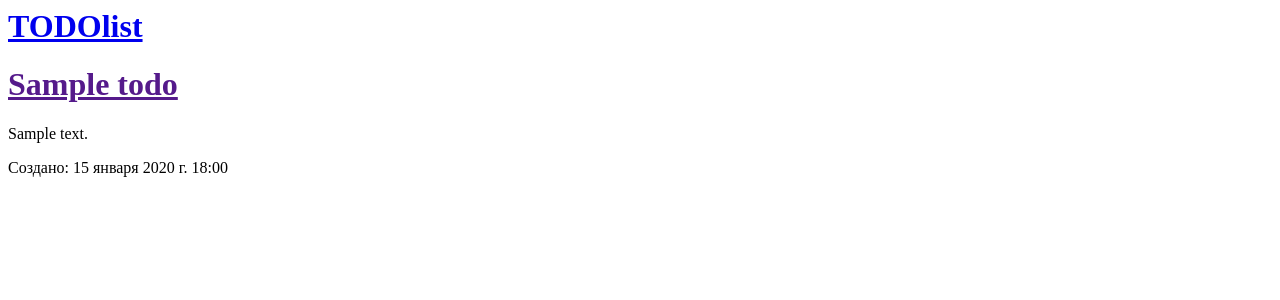
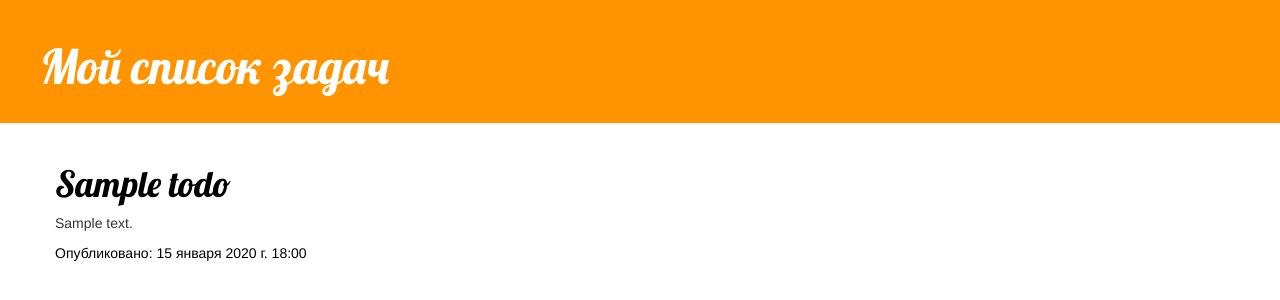
Before and after one commit to EvgenyCh97/todo_list, a Django app: template todo/templates/todo/todo_list.html in a window 1280 px wide. Shown: the top 300 px of the page. Run offline with Django 4.2, Linux system fonts and the light colour scheme; the template is opened without the code that fills it: values that come from a table or form of the project are taken from there, others are empty; tables that the repository leaves empty hold one stand-in row (values such as "Sample post"); parts of the project's set-up code (start-up, migrations or seed data) failed here and were passed over; some libraries are stand-ins or nearby versions.

Commit message:
add static todo.css, edit todo_list.html

```diff
--- /dev/null
+++ b/todo/static/css/todo.css
@@ -0,0 +1,46 @@
+.page-header {
+    background-color: #ff9400;
+    margin-top: 0;
+    padding: 20px 20px 20px 40px;
+}
+
+.page-header h1, .page-header h1 a, .page-header h1 a:visited, .page-header h1 a:active {
+    color: #ffffff;
+    font-size: 36pt;
+    text-decoration: none;
+}
+
+.content {
+    margin-left: 40px;
+}
+
+h1, h2, h3, h4 {
+    font-family: 'Lobster', cursive;
+}
+
+.date {
+    color: #000000;
+}
+
+.save {
+    float: right;
+}
+
+.post-form textarea, .post-form input {
+    width: 100%;
+}
+
+.top-menu, .top-menu:hover, .top-menu:visited {
+    color: #ffffff;
+    float: right;
+    font-size: 26pt;
+    margin-right: 20px;
+}
+
+.todo {
+    margin-bottom: 30px;
+}
+
+.todo h1 a, .todo h1 a:visited {
+    color: #000000;
+}
--- a/todo/templates/todo/todo_list.html
+++ b/todo/templates/todo/todo_list.html
@@ -1,18 +1,31 @@
+{% load static %}
 <html>
     <head>
         <title>TODOlist</title>
+        <link rel="stylesheet" href="//maxcdn.bootstrapcdn.com/bootstrap/3.2.0/css/bootstrap.min.css">
+        <link rel="stylesheet" href="//maxcdn.bootstrapcdn.com/bootstrap/3.2.0/css/bootstrap-theme.min.css">
+        <link href="https://fonts.googleapis.com/css?family=Lobster&subset=latin,cyrillic" rel="stylesheet" type="text/css">
+        <link rel="stylesheet" href="{% static 'css/todo.css' %}">
     </head>
     <body>
-        <div>
-            <h1><a href="/">TODOlist</a></h1>
+        <div class="page-header">
+            <h1><a href="/">Мой список задач</a></h1>
         </div>
 
-    {% for todo in todos %}
-        <div>
-            <h1><a href="">{{ todo.title }}</a></h1>
-            <p>{{ todo.text|linebreaksbr }}</p>
-            <p>Создано: {{ todo.created_date }}</p>
+        <div class="content container">
+            <div class="row">
+                <div class="col-md-8">
+                    {% for todo in todos %}
+                        <div class="todo">
+                            <h1><a href="">{{ todo.title }}</a></h1>
+                            <p>{{ todo.text|linebreaksbr }}</p>
+                            <div class="date">
+                                <p>Опубликовано: {{ todo.created_date }}</p>
+                            </div>
+                        </div>
+                    {% endfor %}
+                </div>
+            </div>
         </div>
-    {% endfor %}
     </body>
 </html>
```
